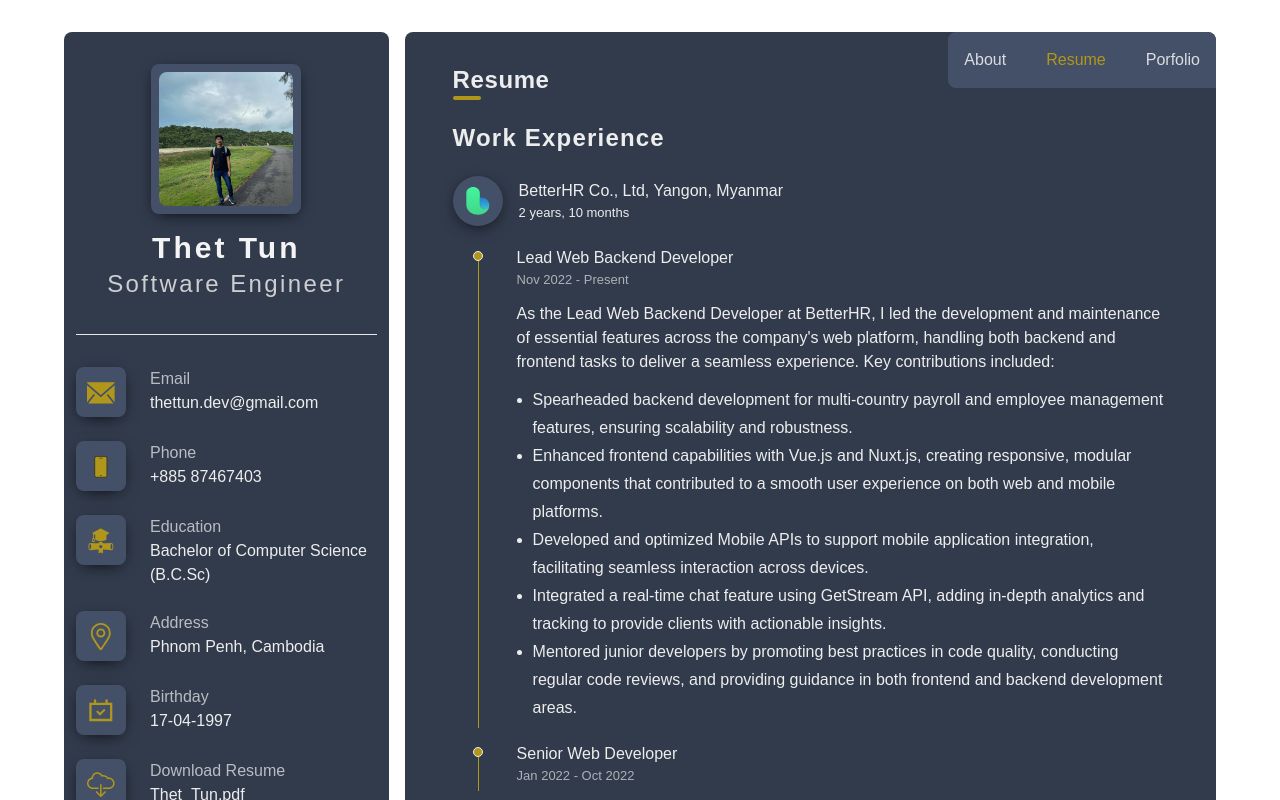
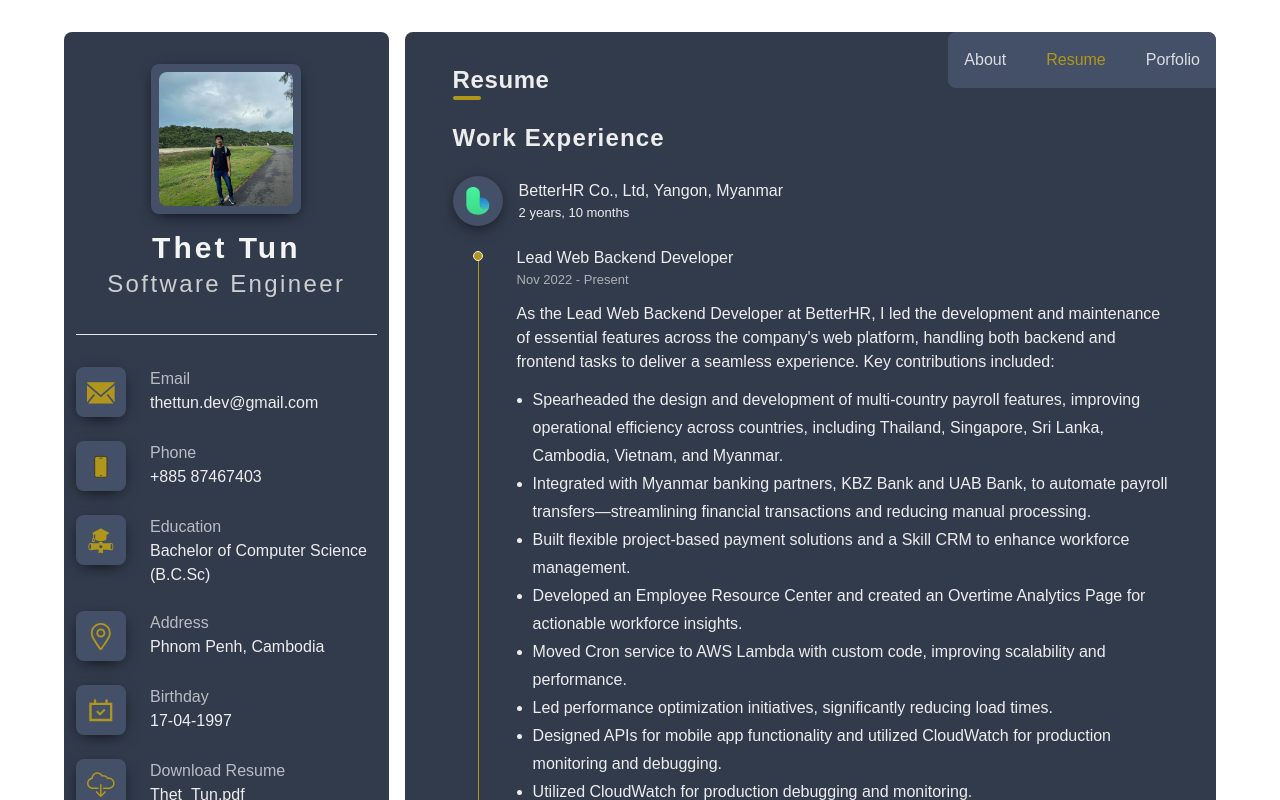
Before and after one commit to thettun17/portfolio, a Next.js app: page /resume in a window 1280 px wide. Shown: the top 800 px of the page. Built offline with nearby package versions, Linux system fonts and the light colour scheme.

Commit message:
change mail and add new resume

```diff
--- a/components/Resume.tsx
+++ b/components/Resume.tsx
@@ -11,9 +11,8 @@ export default function Resume() {
       months += 12;
     }
 
-    return `${years} year${years !== 1 ? "s" : ""}, ${months} month${
-      months !== 1 ? "s" : ""
-    }`;
+    return `${years} year${years !== 1 ? "s" : ""}, ${months} month${months !== 1 ? "s" : ""
+      }`;
   };
   return (
     <>
@@ -114,30 +113,25 @@ export default function Resume() {
                 </p>
                 <ul className="list-disc list-outsite pl-4 leading-7">
                   <li>
-                    Spearheaded backend development for multi-country payroll
-                    and employee management features, ensuring scalability and
-                    robustness.
+                    Spearheaded the design and development of multi-country payroll features, improving operational efficiency across countries, including Thailand, Singapore, Sri Lanka, Cambodia, Vietnam, and Myanmar.
                   </li>
                   <li>
-                    Enhanced frontend capabilities with Vue.js and Nuxt.js,
-                    creating responsive, modular components that contributed to
-                    a smooth user experience on both web and mobile platforms.
+                    Integrated with Myanmar banking partners, KBZ Bank and UAB Bank, to automate payroll transfers—streamlining financial transactions and reducing manual processing.
                   </li>
                   <li>
-                    Developed and optimized Mobile APIs to support mobile
-                    application integration, facilitating seamless interaction
-                    across devices.
+                    Built flexible project-based payment solutions and a Skill CRM to enhance workforce management.
                   </li>
                   <li>
-                    Integrated a real-time chat feature using GetStream API,
-                    adding in-depth analytics and tracking to provide clients
-                    with actionable insights.
+                    Developed an Employee Resource Center and created an Overtime Analytics Page for actionable workforce insights.
                   </li>
                   <li>
-                    Mentored junior developers by promoting best practices in
-                    code quality, conducting regular code reviews, and providing
-                    guidance in both frontend and backend development areas.
+                    Moved Cron service to AWS Lambda with custom code, improving scalability and performance.
                   </li>
+                  <li>Led performance optimization initiatives, significantly reducing load times.</li>
+                  <li>Designed APIs for mobile app functionality and utilized CloudWatch for production monitoring and debugging.</li>
+                  <li>Utilized CloudWatch for production debugging and monitoring.</li>
+                  <li>Enhanced frontend capabilities with Vue.js and Nuxt.js, creating responsive, modular components that contributed to a smooth user experience on both web and mobile platforms.</li>
+                  <li>Worked on the code structure for BetterJobs website, ensuring high-quality, maintainable backend architecture.</li>
                 </ul>
               </div>
               <div className="description timeline">
```
